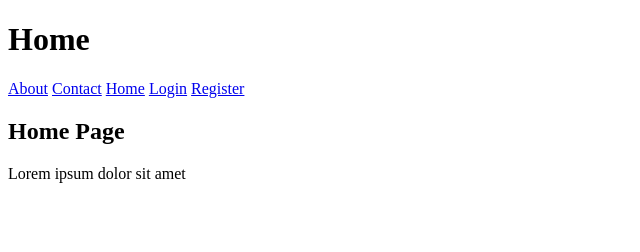
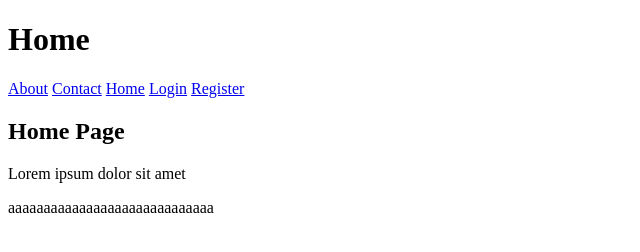
Before and after one commit to Vilquid/host-a-website, a plain HTML site: page index.html in a window 1280 px wide. Shown: the whole page, without its empty margins (0-640 px from the left). Drawn offline with Linux system fonts and the light colour scheme.

Commit message:
Update index.html

```diff
--- a/index.html
+++ b/index.html
@@ -18,3 +18,4 @@
     <p>Lorem ipsum dolor sit amet</p>
 </body>
 </html>
+aaaaaaaaaaaaaaaaaaaaaaaaaaaaa
```
